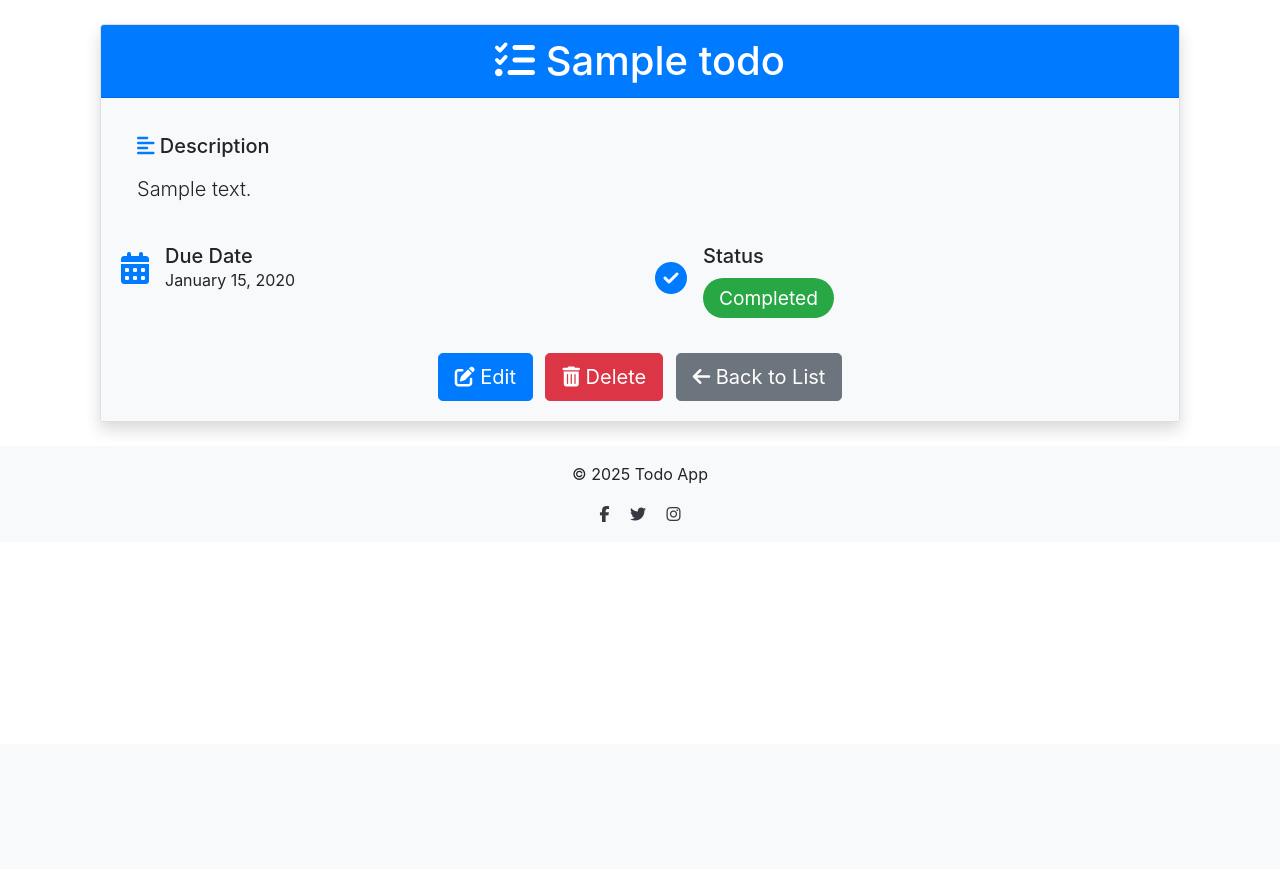
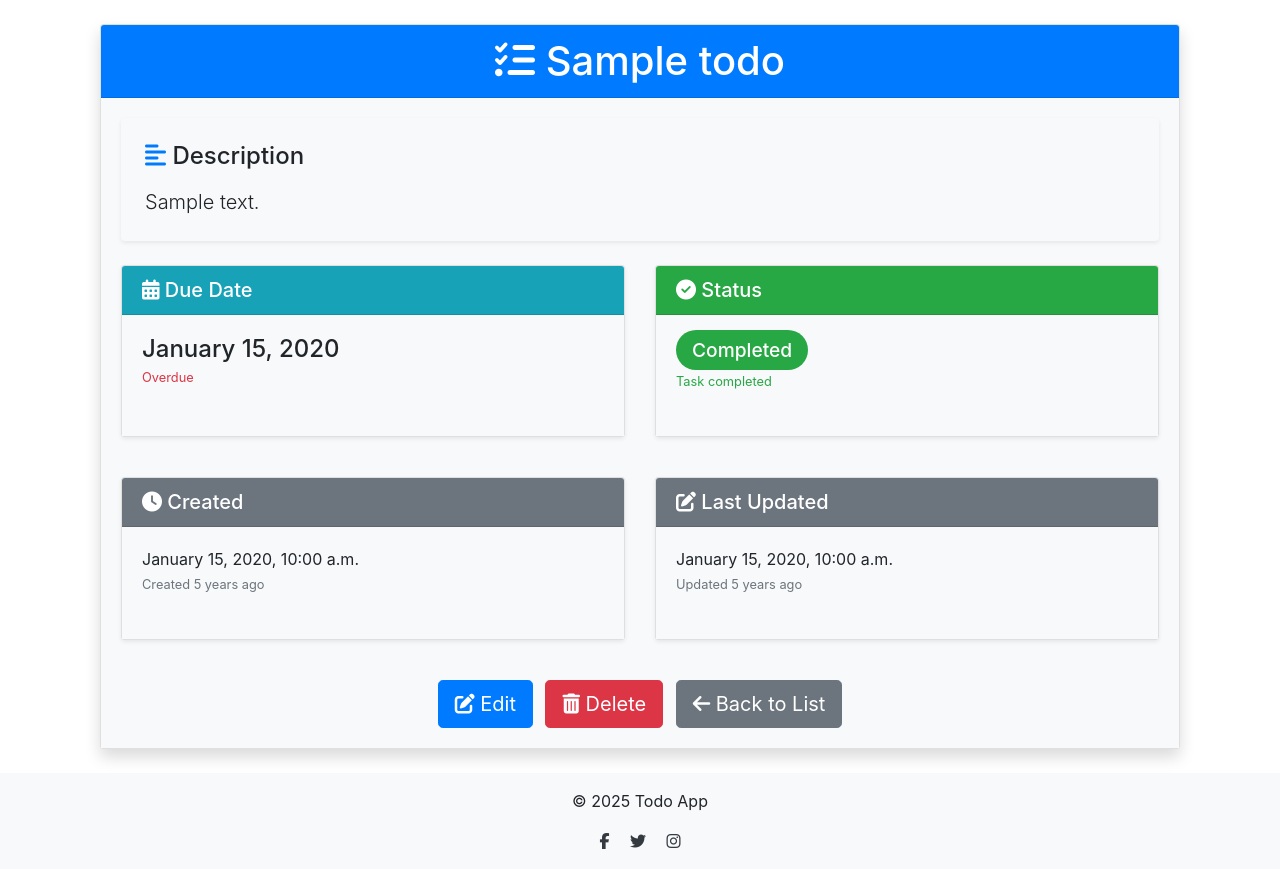
Before and after one commit to MahdiSiamaki/Django-TodoApp, a Django app: page /1/ in a window 1280 px wide. Shown: the part 56-925 px from the top of the page. Before the commit the page ends 578 px from the top, so only its background shows below. Run offline with Django 3.2, Linux system fonts and the light colour scheme; a user stored in the database is signed in; tables that the repository leaves empty hold one stand-in row (values such as "Sample post"); some libraries are stand-ins or nearby versions.

Commit message:
Update todo_detail.html

```diff
--- a/templates/todo/todo_detail.html
+++ b/templates/todo/todo_detail.html
@@ -9,39 +9,103 @@
       </h1>
     </div>
     <div class="card-body">
-      <div class="row">
-        <div class="col-md-12 mb-4">
-          <div class="p-3 bg-light rounded">
-            <h5 class="mb-3">
+      <!-- Description Section -->
+      <div class="row mb-4">
+        <div class="col-12">
+          <div class="p-4 bg-light rounded shadow-sm">
+            <h4 class="mb-3">
               <i class="fas fa-align-left text-primary"></i> Description
-            </h5>
-            <p class="lead mb-0">{{ todo.description }}</p>
+            </h4>
+            <p class="lead mb-0">{{ todo.description|default:"No description provided" }}</p>
           </div>
         </div>
+      </div>
 
-        <div class="col-md-6">
-          <div class="d-flex align-items-center mb-3">
-            <i class="fas fa-calendar-alt text-primary fa-2x mr-3"></i>
-            <div>
-              <h5 class="mb-0">Due Date</h5>
-              <p class="mb-0">{{ todo.due_date|date:"F j, Y" }}</p>
+      <!-- Info Cards Row -->
+      <div class="row mb-4">
+        <!-- Due Date Card -->
+        <div class="col-md-6 mb-3">
+          <div class="card h-100 shadow-sm">
+            <div class="card-header bg-info text-white">
+              <h5 class="mb-0">
+                <i class="fas fa-calendar-alt"></i> Due Date
+              </h5>
+            </div>
+            <div class="card-body">
+              <p class="h4 mb-0">{{ todo.due_date|date:"F j, Y"|default:"No due date set" }}</p>
+              <small class="text-muted">
+                {% if todo.due_date %}
+                  {% now "Y-m-d" as today %}
+                  {% if todo.due_date|date:"Y-m-d" < today %}
+                    <span class="text-danger">Overdue</span>
+                  {% elif todo.due_date|date:"Y-m-d" == today %}
+                    <span class="text-warning">Due today</span>
+                  {% else %}
+                    Due in {{ todo.due_date|timeuntil }}
+                  {% endif %}
+                {% endif %}
+              </small>
             </div>
           </div>
         </div>
 
-        <div class="col-md-6">
-          <div class="d-flex align-items-center mb-3">
-            <i class="fas fa-check-circle text-primary fa-2x mr-3"></i>
-            <div>
-              <h5 class="mb-3">Status</h5>
-              <span class="todo-status {% if todo.done %}todo-complete{% else %}todo-pending{% endif %}">
-                {{ todo.done|yesno:"Completed,Pending" }}
-              </span>
+        <!-- Status Card -->
+        <div class="col-md-6 mb-3">
+          <div class="card h-100 shadow-sm">
+            <div class="card-header {% if todo.done %}bg-success{% else %}bg-warning{% endif %} text-white">
+              <h5 class="mb-0">
+                <i class="fas fa-check-circle"></i> Status
+              </h5>
+            </div>
+            <div class="card-body">
+              <p class="h4 mb-1">
+                <span class="todo-status {% if todo.done %}todo-complete{% else %}todo-pending{% endif %}">
+                  {{ todo.done|yesno:"Completed,Pending" }}
+                </span>
+              </p>
+              {% if todo.done %}
+                <small class="text-success">Task completed</small>
+              {% else %}
+                <small class="text-warning">Task in progress</small>
+              {% endif %}
             </div>
           </div>
         </div>
+      </div>
 
-        <div class="col-md-12 text-center mt-4">
+      <!-- Additional Info Row -->
+      <div class="row mb-4">
+        <div class="col-md-6 mb-3">
+          <div class="card h-100 shadow-sm">
+            <div class="card-header bg-secondary text-white">
+              <h5 class="mb-0">
+                <i class="fas fa-clock"></i> Created
+              </h5>
+            </div>
+            <div class="card-body">
+              <p class="mb-0">{{ todo.created_at|date:"F j, Y, g:i a" }}</p>
+              <small class="text-muted">Created {{ todo.created_at|timesince }} ago</small>
+            </div>
+          </div>
+        </div>
+        <div class="col-md-6 mb-3">
+          <div class="card h-100 shadow-sm">
+            <div class="card-header bg-secondary text-white">
+              <h5 class="mb-0">
+                <i class="fas fa-edit"></i> Last Updated
+              </h5>
+            </div>
+            <div class="card-body">
+              <p class="mb-0">{{ todo.updated_at|date:"F j, Y, g:i a" }}</p>
+              <small class="text-muted">Updated {{ todo.updated_at|timesince }} ago</small>
+            </div>
+          </div>
+        </div>
+      </div>
+
+      <!-- Action Buttons -->
+      <div class="row">
+        <div class="col-12 text-center">
           <a href="{% url 'todo:todo_update' todo.pk %}" class="btn btn-primary btn-lg">
             <i class="fas fa-edit"></i> Edit
           </a>
@@ -57,3 +121,40 @@
   </div>
 </div>
 {% endblock %}
+
+<style>
+.card-header {
+    padding: 0.75rem 1.25rem;
+    margin-bottom: 0;
+}
+
+.card.shadow-sm {
+    transition: transform 0.2s ease-in-out;
+}
+
+.card.shadow-sm:hover {
+    transform: translateY(-2px);
+}
+
+.todo-status {
+    font-size: 1.1rem;
+    padding: 0.4rem 1rem;
+    border-radius: 15px;
+    display: inline-block;
+}
+
+.todo-complete {
+    background-color: #28a745;
+    color: white;
+}
+
+.todo-pending {
+    background-color: #ffc107;
+    color: #212529;
+}
+
+.lead {
+    font-size: 1.1rem;
+    line-height: 1.6;
+}
+</style>
```
